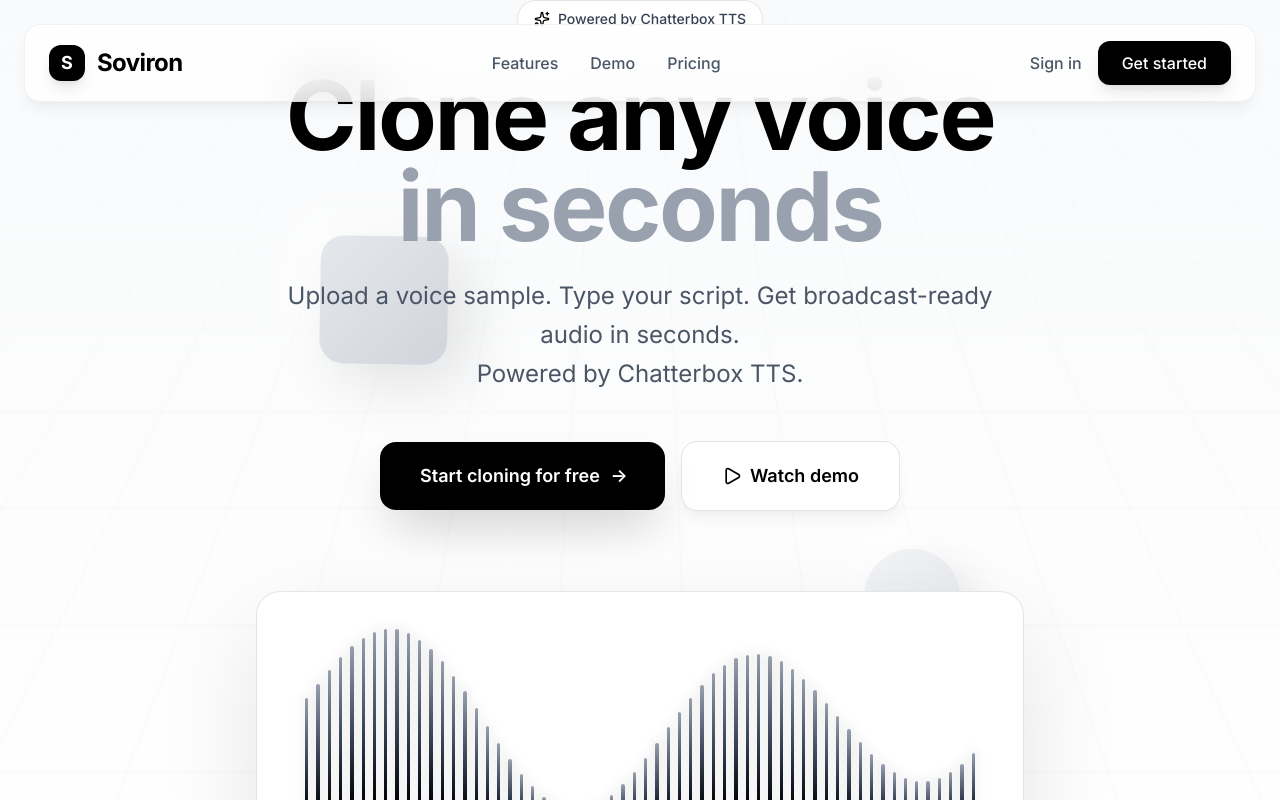
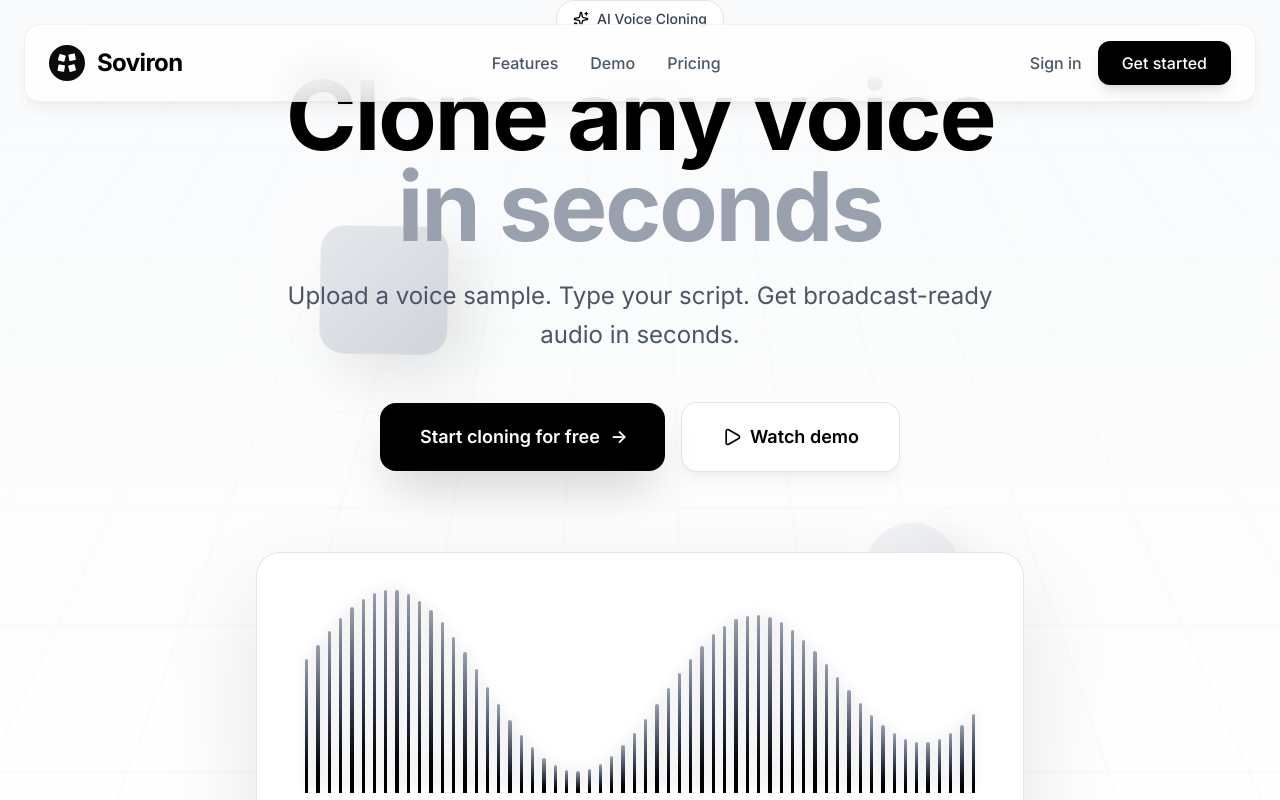
Before and after one commit to rupesh13r/soviron, a Next.js app: page / in a window 1280 px wide. Shown: the top 800 px of the page. Built offline with nearby package versions, Linux system fonts and the light colour scheme.

Commit message:
replace S logo with actual SVG, remove Chatterbox line

```diff
--- a/components/Footer.tsx
+++ b/components/Footer.tsx
@@ -8,8 +8,14 @@ export function Footer() {
           {/* Brand */}
           <div className="md:col-span-2">
             <div className="flex items-center gap-3 mb-4">
-              <div className="w-9 h-9 rounded-xl bg-black flex items-center justify-center shadow-lg">
-                <span className="text-white font-bold text-lg">S</span>
+              <div className="w-9 h-9 flex items-center justify-center">
+                <svg xmlns="http://www.w3.org/2000/svg" viewBox="0 0 300 300" width="36" height="36">
+                  <circle cx="150" cy="150" r="150" fill="#0A0A0A"/>
+                  <rect x="80" y="80" width="55" height="55" fill="white" rx="6" transform="rotate(15 107 107)"/>
+                  <rect x="165" y="75" width="55" height="55" fill="white" rx="6" transform="rotate(-10 192 102)"/>
+                  <rect x="75" y="165" width="55" height="55" fill="white" rx="6" transform="rotate(10 102 192)"/>
+                  <rect x="165" y="165" width="55" height="55" fill="white" rx="6" transform="rotate(-15 192 192)"/>
+                </svg>
               </div>
               <span className="text-2xl font-bold text-black">Soviron</span>
             </div>
--- a/components/Header.tsx
+++ b/components/Header.tsx
@@ -14,8 +14,14 @@ export function Header() {
         <div className="flex items-center justify-between px-6 py-4 rounded-2xl bg-white/80 backdrop-blur-xl border border-black/5 shadow-lg shadow-black/5">
           {/* Logo */}
           <div className="flex items-center gap-3">
-            <div className="w-9 h-9 rounded-xl bg-black flex items-center justify-center shadow-lg shadow-black/10">
-              <span className="text-white font-bold text-lg">S</span>
+            <div className="w-9 h-9 flex items-center justify-center">
+              <svg xmlns="http://www.w3.org/2000/svg" viewBox="0 0 300 300" width="36" height="36">
+                <circle cx="150" cy="150" r="150" fill="#0A0A0A"/>
+                <rect x="80" y="80" width="55" height="55" fill="white" rx="6" transform="rotate(15 107 107)"/>
+                <rect x="165" y="75" width="55" height="55" fill="white" rx="6" transform="rotate(-10 192 102)"/>
+                <rect x="75" y="165" width="55" height="55" fill="white" rx="6" transform="rotate(10 102 192)"/>
+                <rect x="165" y="165" width="55" height="55" fill="white" rx="6" transform="rotate(-15 192 192)"/>
+              </svg>
             </div>
             <span className="text-2xl font-bold text-black tracking-tight">
               Soviron
--- a/components/Hero.tsx
+++ b/components/Hero.tsx
@@ -44,7 +44,7 @@ export function Hero() {
           className="inline-flex items-center gap-2 px-4 py-2 rounded-full bg-white border border-black/10 shadow-lg shadow-black/5 mb-8"
         >
           <Sparkles className="w-4 h-4 text-black" />
-          <span className="text-sm text-gray-700 font-medium">Powered by Chatterbox TTS</span>
+          <span className="text-sm text-gray-700 font-medium">AI Voice Cloning</span>
         </motion.div>
 
         {/* Main headline */}
@@ -67,8 +67,6 @@ export function Hero() {
           className="text-xl md:text-2xl text-gray-600 mb-12 max-w-3xl mx-auto leading-relaxed"
         >
           Upload a voice sample. Type your script. Get broadcast-ready audio in seconds.
-          <br />
-          Powered by Chatterbox TTS.
         </motion.p>
 
         {/* CTA buttons */}
```
